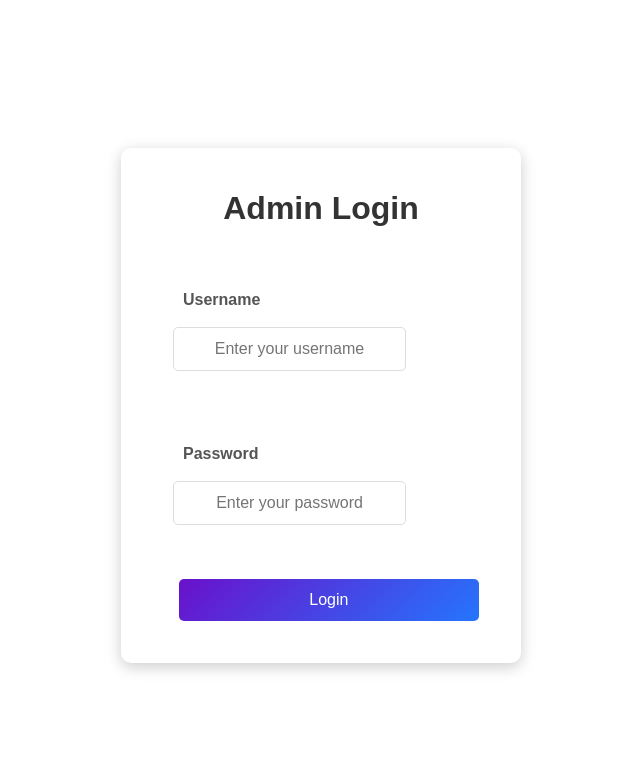
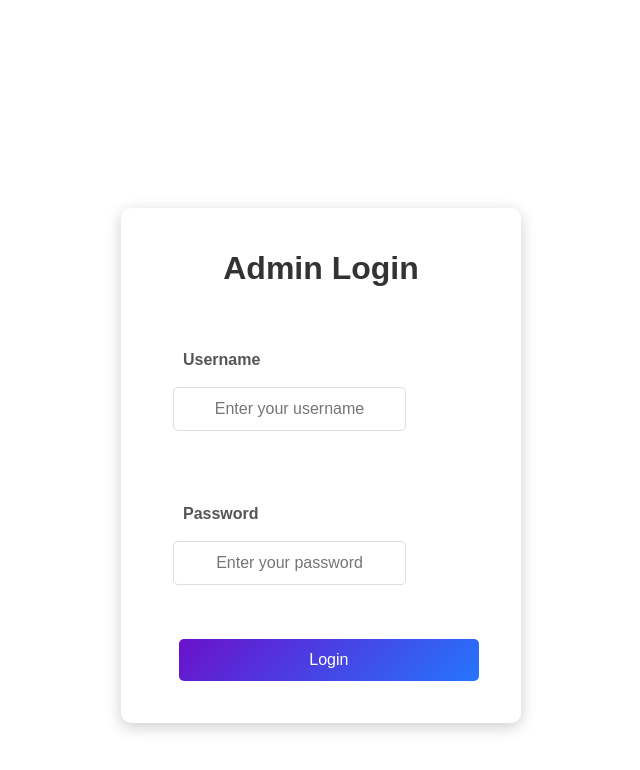
Before and after one commit to bhotw/354_attendance, a React (Create React App) app in the folder admin/: page /login in a window 1280 px wide. Shown: the top 770 px of the page, without its empty margins (319-959 px from the left). Built offline with nearby package versions, Linux system fonts and the light colour scheme; no server answers.

Commit message:
trying to fix the overflow issue

```diff
--- a/admin/src/components/RegisterTeamMember.css
+++ b/admin/src/components/RegisterTeamMember.css
@@ -8,7 +8,9 @@
 body {
   font-family: 'Arial', sans-serif;
   background-color: #f4f6f9;
-  margin: 0;
+  margin: 60px;
+   height: 100%;
+  overflow-y: auto;
 }
 
 
```
